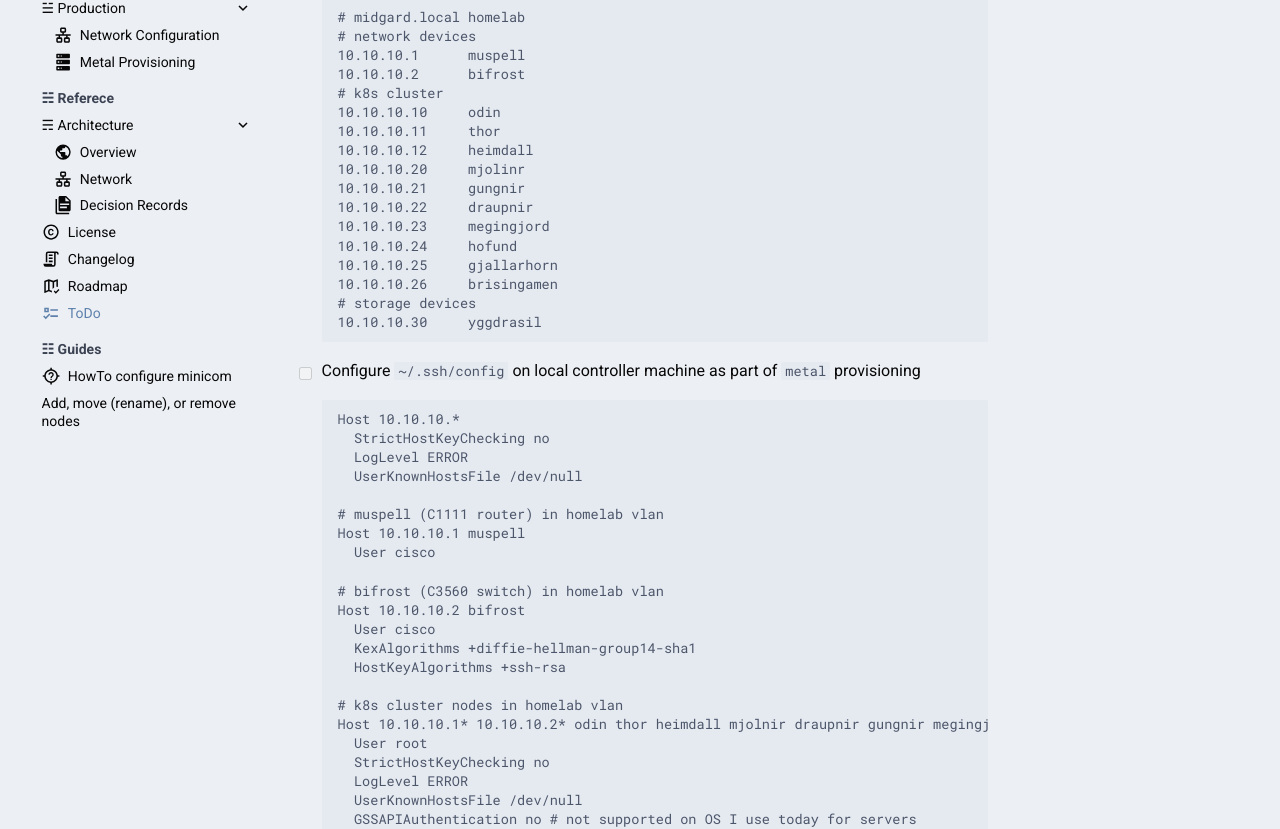
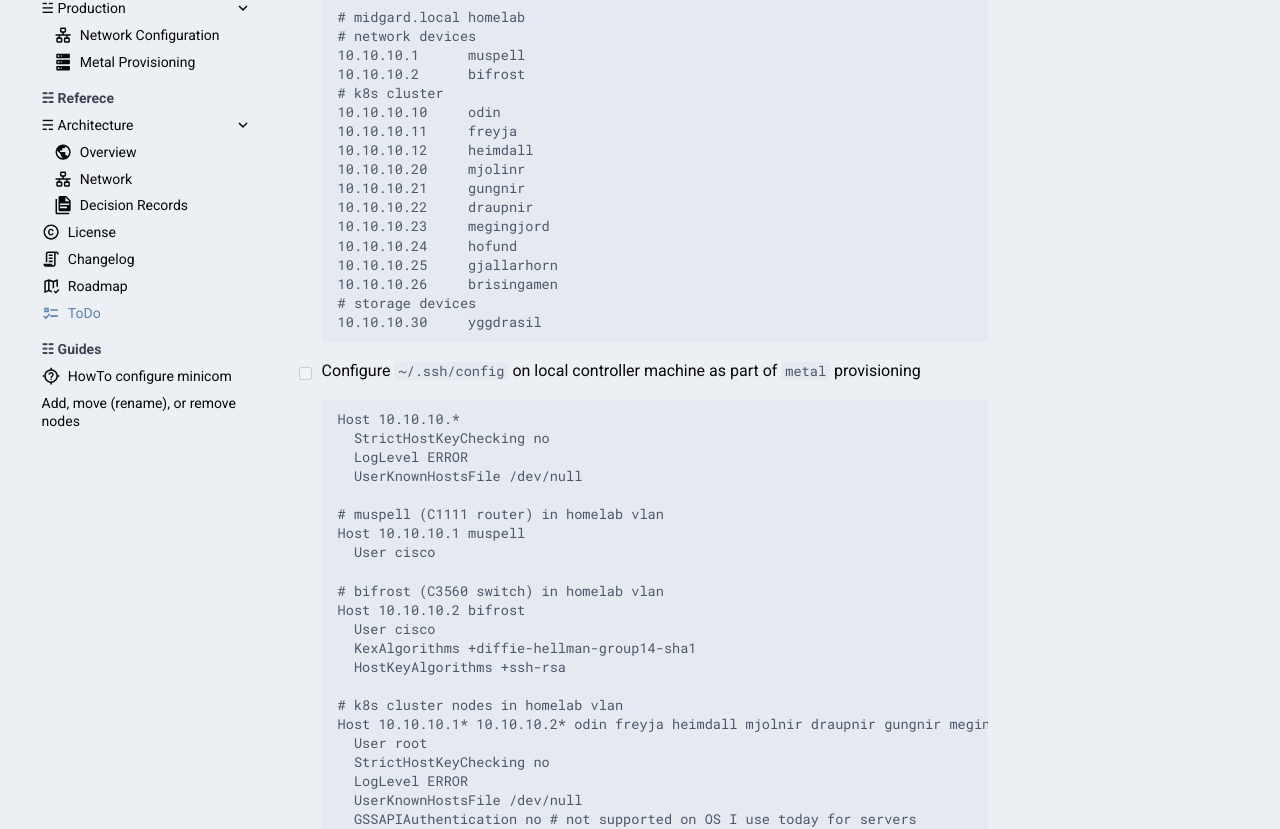
Before and after one commit to serpro69/ktchn8s, an MkDocs documentation site: the page built from docs/reference/todo.md, in a window 1280 px wide and 1400 px high, scrolled down 965 px. Shown: the part 252-1081 px from the top of the window. Built offline with MkDocs 1.6.1 and Material for MkDocs 9.7.7, drawn with Linux system fonts in a browser that asks for light colours; comment, search, counter and statistics services are not loaded; some of the changed text lies outside the part shown.

Commit message:
Update metal hosts
Sold older levenos, so they're not part of cluster anymroe

```diff
--- a/docs/reference/todo.md
+++ b/docs/reference/todo.md
@@ -36,7 +36,7 @@ icon: material/format-list-checks
     10.10.10.2      bifrost
     # k8s cluster
     10.10.10.10     odin
-    10.10.10.11     thor
+    10.10.10.11     freyja
     10.10.10.12     heimdall
     10.10.10.20     mjolinr
     10.10.10.21     gungnir
@@ -67,7 +67,7 @@ icon: material/format-list-checks
       HostKeyAlgorithms +ssh-rsa
 
     # k8s cluster nodes in homelab vlan
-    Host 10.10.10.1* 10.10.10.2* odin thor heimdall mjolnir draupnir gungnir megingjord hofund brisingamen gjallarhorn
+    Host 10.10.10.1* 10.10.10.2* odin freyja heimdall mjolnir draupnir gungnir megingjord hofund brisingamen gjallarhorn
       User root
       StrictHostKeyChecking no
       LogLevel ERROR
```
Also changed, not shown: 2 other files.
